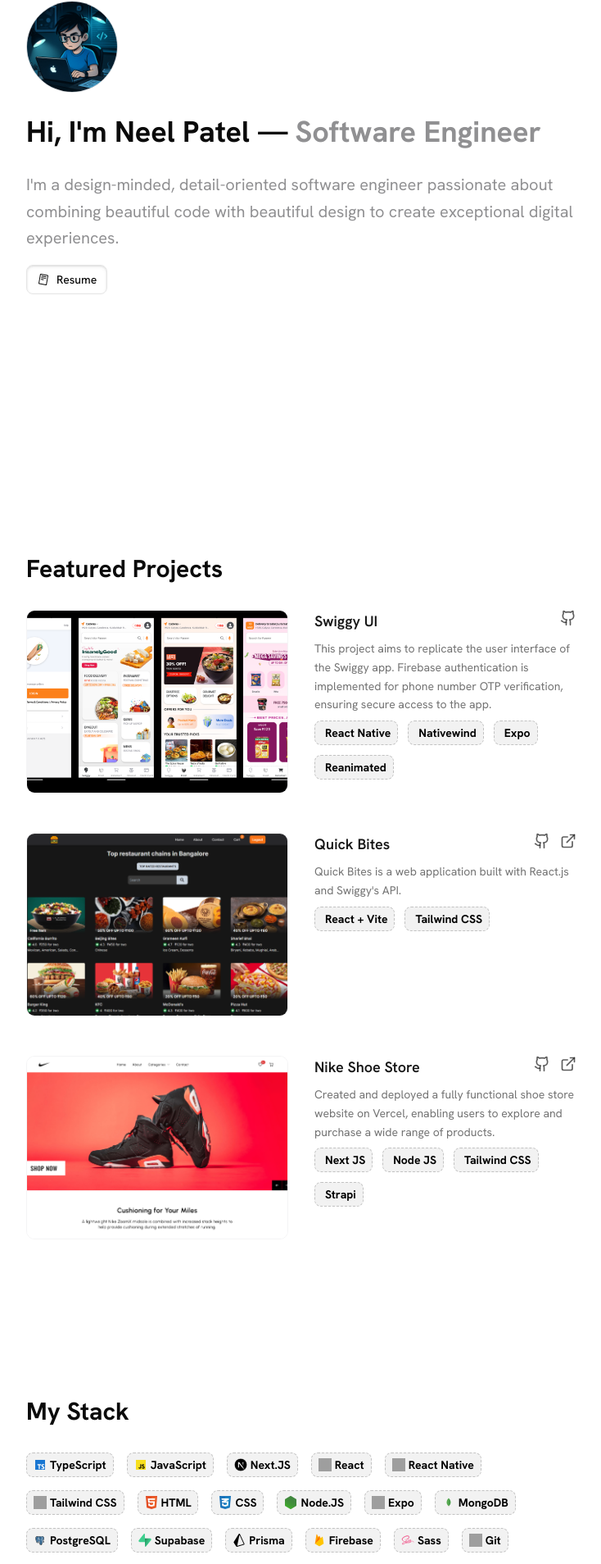
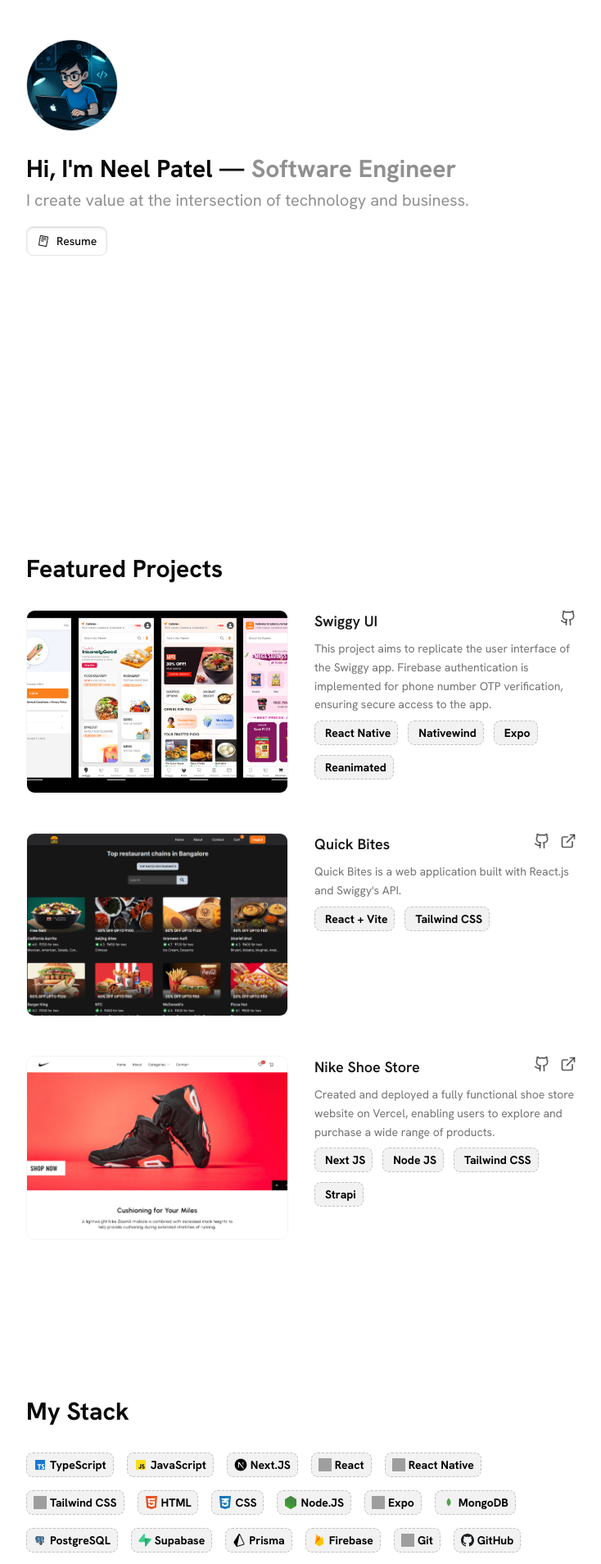
Before and after one commit to Neel2107/portfolio, a Next.js app: page / in a window 1280 px wide. Shown: the part 286-2194 px from the top of the page at 82% size, without its empty margins (272-1006 px from the left). Built offline with nearby package versions, Linux system fonts and the light colour scheme; grey boxes are pictures that could not be loaded.

Commit message:
chore: update header line & remove sass

```diff
--- a/src/components/MainContainer.tsx
+++ b/src/components/MainContainer.tsx
@@ -52,7 +52,7 @@
               onClick={handleImageClick}
             />
           </motion.div>
-          <div className="flex flex-row gap-2 text-xl sm:text-4xl font-bold ">
+          <div className="flex flex-row gap-2 text-xl sm:text-3xl font-bold mb-1">
             {/* Greeting */}
             <motion.span
               className="inline-flex items-center"
@@ -65,7 +65,7 @@
             </motion.span>
 
             {/* Title */}
-            <motion.h2
+            <motion.h3
               className="text-secondary"
               initial={{ opacity: 0, y: 20, filter: "blur(4px)" }}
               whileInView={{ opacity: 1, y: 0, filter: "blur(0px)" }}
@@ -73,7 +73,7 @@
               transition={{ duration: 0.5, delay: 0.5 }}
             >
               Software Engineer
-            </motion.h2>
+            </motion.h3>
           </div>
           {/* Description */}
           <motion.p
@@ -83,9 +83,7 @@
             viewport={{ once: true }}
             transition={{ duration: 0.5, delay: 0.6 }}
           >
-            I&apos;m a design-minded, detail-oriented software engineer
-            passionate about combining beautiful code with beautiful design to
-            create exceptional digital experiences.
+            I create value at the intersection of technology and business.
           </motion.p>
         </motion.div>
 
--- a/src/utils/constants.ts
+++ b/src/utils/constants.ts
@@ -36,7 +36,6 @@
 
   // Styling & UI
   TAILWIND_CSS: "https://tailwindcss.com",
-  SASS: "https://sass-lang.com",
   NATIVEWIND: "https://www.nativewind.dev",
 
   // Backend & Database
@@ -203,11 +202,7 @@
     icon: "/skills/firebase.svg",
     url: URLS.FIREBASE,
   },
-  {
-    name: "Sass",
-    icon: "/skills/sass.svg",
-    url: URLS.SASS,
-  },
+
   {
     name: "Git",
     icon: "/skills/git.svg",
```
